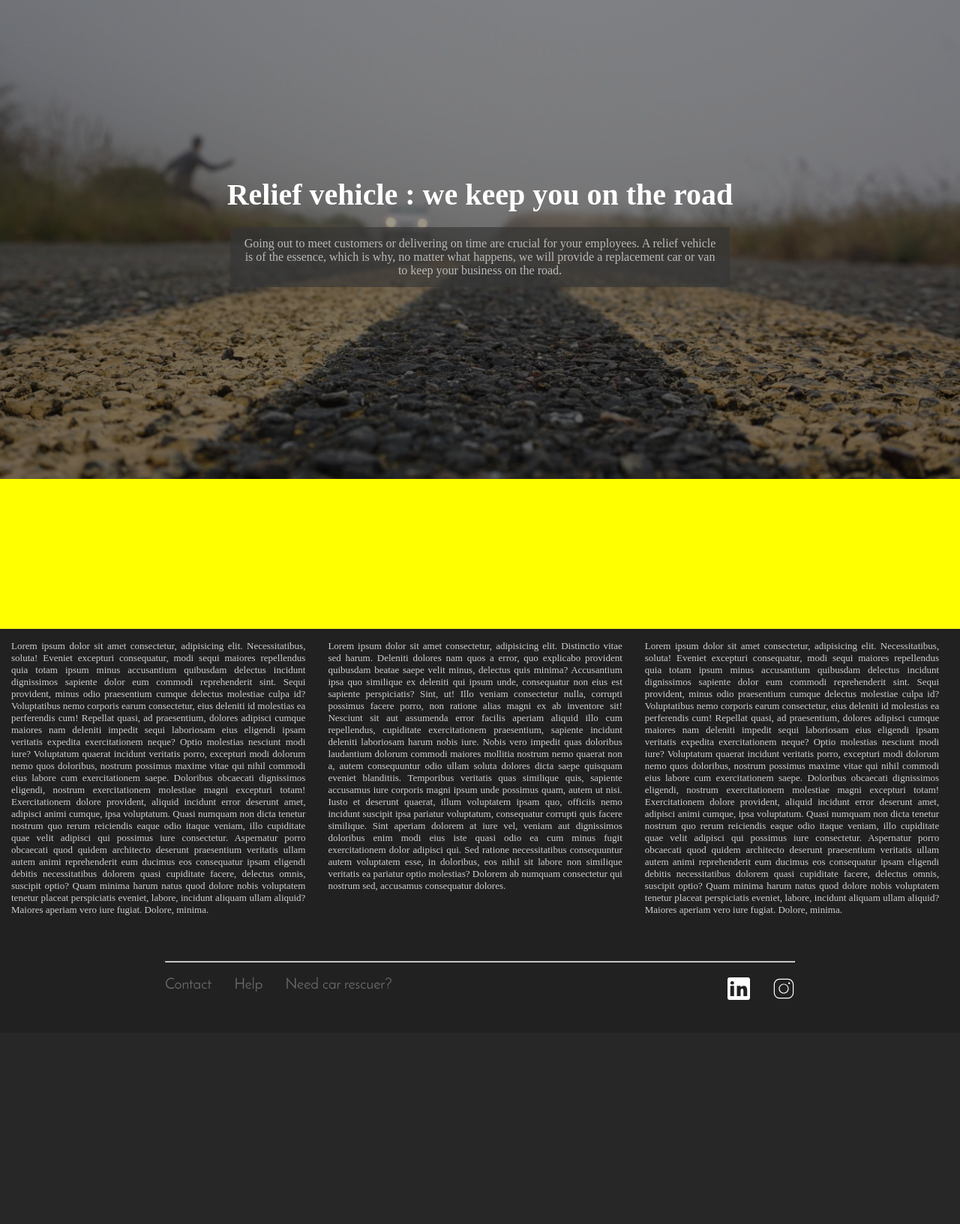
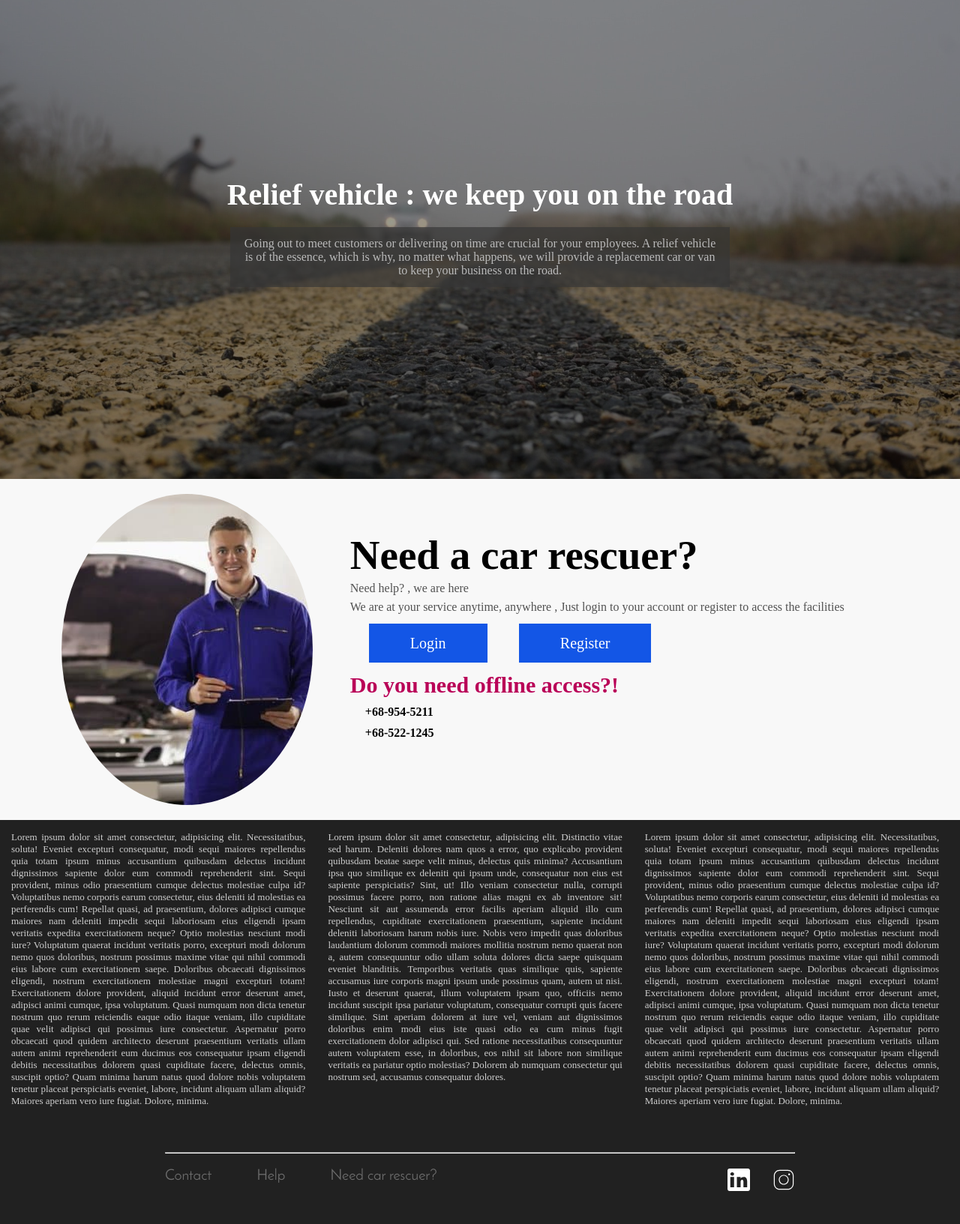
Before and after one commit to ijavadddd/Django-simple-projects, a Django app: page / in a window 1280 px wide. Shown: the part 86-1719 px from the top of the page at 75% size. Before the commit the page ends 1420 px from the top, so only its background shows below. Run offline with Django 4.2, Linux system fonts and the light colour scheme; some web fonts are replaced.

Commit message:
edit some changes in home page

```diff
--- a/2-sham_tara/sham_tara/static/css/home.css
+++ b/2-sham_tara/sham_tara/static/css/home.css
@@ -36,8 +36,97 @@
     background-color: #353535ad;
     padding: 1.3rem;
 }
-.wok-steps{
+.car-rescuer--center-container{
+    background-color:rgb(248, 248, 248);
     width:100%;
+    padding:20px;
+    box-sizing: border-box;
+}
+.need-car-rescuer{
+    width:90%;
+    margin:0 auto;
     min-height:200px;
-    background-color:yellow;
+    display: flex;
+    justify-content:flex-start;
+    flex-wrap: wrap;
+    /* align-items:center; */
 }
+.cover-car-rescuer{
+    /* width:180px;   */
+    overflow:hidden;
+    padding:2rem;
+    box-sizing: border-box;
+    flex:0 0 max(30%,200px) ;
+    margin:0 auto;
+    border-radius:100%;
+    min-height:415px;
+    background-image: url(../../media/images/car_rescuer.jpg);
+    background-repeat: no-repeat;
+    background-position: right;
+}
+.cover-car-rescuer img{
+    max-width:100%;
+    height:auto;
+    border-radius:100%;
+}
+.car-rescuer--title{
+    font-size:5.5rem;
+    font-family: 'Archivo-Narrow';
+}
+.car-rescuer{
+    width:max(50ch,70%);
+    padding:50px;
+    box-sizing: border-box;
+    /* height:50px; */
+    flex:1 1 30%;
+
+}
+.car-rescuer--description{
+    color:rgb(82, 82, 82);
+    font-family: 'Merriweather';
+    font-size:1.6rem;
+    line-height:2.5rem;
+}
+.access-service{
+    /* margin:3rem 0 0 5rem; */
+    min-height: 50px;
+}
+.access-service--list{
+    list-style: none;
+    display:flex;
+    flex-wrap: wrap;
+    justify-content:flex-start;
+    align-items: center;
+    gap:40px;
+    margin: 25px;
+}
+.access-service--list-item{
+    font-family: 'Archivo-Narrow';
+    flex:0 1 20ch;
+}
+.access-service--list-item a{
+    font-family: 'Archivo-Narrow';
+    font-size: 2rem;
+    padding: 15px 55px;
+    box-sizing: border-box;
+    color:#fff;
+    background-color:rgb(19, 86, 230);
+    transition:0.5s 0.1s;
+}
+.access-service--list-item a:hover{
+    background-color:rgb(23, 165, 71);
+}
+.access-service--offline__title{
+    font-size:3rem;
+    color:rgb(185, 0, 87);
+    font-weight: 900;
+    font-family:'Archivo-Narrow';
+}
+.numbers-box{
+    margin: 10px 0 0  20px;
+    display:flex;
+    flex-direction: column;
+    gap:10px;
+    font-family: 'Merriweather';
+    font-weight: 800;
+}
--- a/2-sham_tara/sham_tara/static/css/style.css
+++ b/2-sham_tara/sham_tara/static/css/style.css
@@ -139,11 +139,12 @@ a{
     display: flex;
     justify-content: space-around;
     align-items:center;
-    gap:30px;
+    gap:60px;
 }
 .footer-bottom--menu-list-item{
     font-size:2rem;
     font-family:'Josefin-Sans';
+    /* margin:25px; */
 }
 .footer-bottom--menu-list-item a{
     color:  rgb(110, 110, 110);
--- a/2-sham_tara/sham_tara/templates/home/home.html
+++ b/2-sham_tara/sham_tara/templates/home/home.html
@@ -19,7 +19,41 @@
             </p>
         </div>
     </div>
-    <div class="wok-steps">
-
+    <div class="car-rescuer--center-container">
+    <div class="need-car-rescuer">
+        <div class="cover-car-rescuer">
+            <!-- <img src="{{media}}images/car_rescuer.jpg" alt="car_rescuer"> -->
+        </div>
+        <div class="car-rescuer">
+                <h2 class="car-rescuer--title">Need a car rescuer?</h2>
+                <p class="car-rescuer--description">
+                    Need help? , we are here<br>
+                    We are at your service anytime, anywhere , Just login to your account or register to access the facilities
+                </p>
+                <div class="access-service">
+                    <ul class="access-service--list">
+                        <li class="access-service--list-item">
+                            <a href="#" blank="_blank">Login</a>
+                        </li>
+                        <li class="access-service--list-item">
+                            <a href="#" blank="_blank">Register</a>
+                        </li>
+                    </ul>
+                </div>
+                <div class="access-service--offline">
+                    <p class="access-service--offline__title">
+                        Do you need offline access?!
+                    </p>
+                    <div class="numbers-box">
+                        <p class="access-service--offline__call">
+                            +68-954-5211
+                        </p>
+                        <p class="access-service--offline__call">
+                            +68-522-1245
+                        </p>
+                    </div>
+                </div>
+            </div>
+        </div>
     </div>
 {% endblock %}
```
Also changed, not shown: 2-sham_tara/sham_tara/media/images/car_rescuer.jpg (added).
